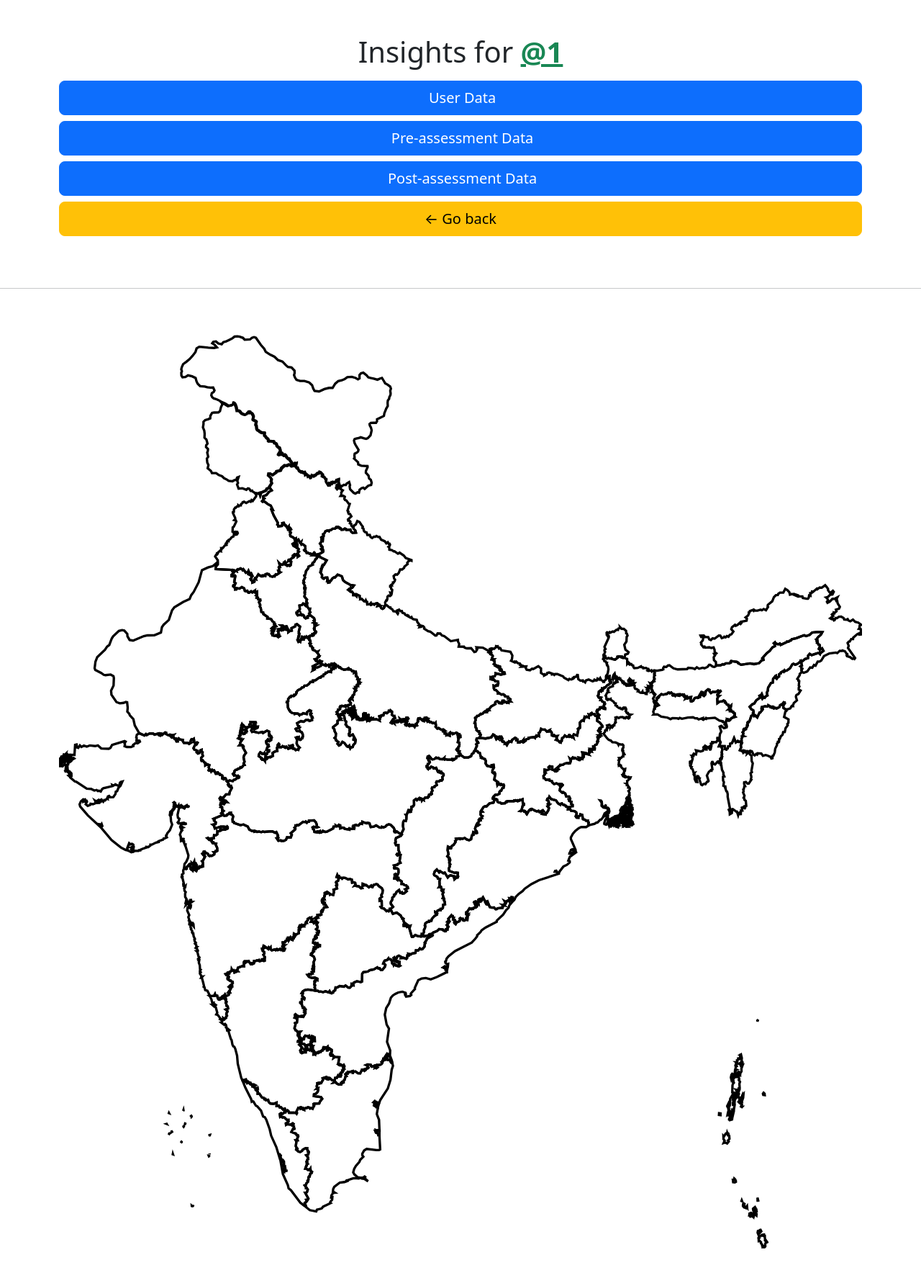
After one commit to cityowltypes/skillbot.def-dev.in, a PHP site: template theme/pages/report/chatbot.php in a window 1280 px wide. The commit adds this page. Shown: the whole page at 72% size. Run offline with PHP 8.4, Linux system fonts and the light colour scheme; the template is opened without the code that fills it, so the values that code supplies are empty; some libraries are stand-ins or nearby versions.

Commit message:
analysis

```diff
--- a/config/menus.json
+++ b/config/menus.json
@@ -43,7 +43,7 @@
       },
       {
         "name": "Insights",
-        "href": "/admin/insights",
+        "href": "/report",
         "admin_access_only": 1
       },
       {
--- a/theme/pages/_header.php
+++ b/theme/pages/_header.php
@@ -13,7 +13,7 @@
 
 	<link href="/node_modules/bootstrap/dist/css/bootstrap.min.css" rel="stylesheet">
 
-	<link href="/vendor/wildfire/admin/plugins/fontawesome/css/all.min.css" rel="stylesheet">
+	<link href="/vendor/wildfire/admin/theme/assets/plugins/fontawesome/css/all.min.css" rel="stylesheet">
 	<link href="/theme/assets/css/custom.css" rel="stylesheet">
 </head>
 
--- /dev/null
+++ b/theme/pages/report/chatbot.php
@@ -0,0 +1,16 @@
+<?php include_once __DIR__ . '/../_header.php'?>
+
+<div class="container py-5">
+	<h1 class="fw-light text-center mb-3">Insights for <a target="new" href="https://t.me/<?=$_GET['handle']?>" class="fw-bold text-success">@<?=$_GET['handle']?></a></h1>
+	<a href="/report/user-data?id=<?= $_GET['id'] ?>&handle=<?=$_GET['handle']?>" class="w-100 d-block btn btn-primary my-2 btn-lg"><i class="fad fa-download"></i>&nbsp;User Data</a>
+	<a href="/report/pre-assessment-data?id=<?= $_GET['id'] ?>&handle=<?=$_GET['handle']?>" class="w-100 d-block btn btn-primary my-2 btn-lg"><i class="fad fa-download"></i>&nbsp;Pre-assessment Data</a>
+	<a href="/report/post-assessment-data?id=<?= $_GET['id'] ?>&handle=<?=$_GET['handle']?>" class="w-100 d-block btn btn-primary my-2 btn-lg"><i class="fad fa-download"></i>&nbsp;Post-assessment Data</a>
+	<a href="/report" class="w-100 d-block btn btn-warning my-2 btn-lg">&larr;&nbsp;Go back</a>
+</div>
+
+<hr>
+
+<div class="container py-5">
+	<img src="/theme/assets/img/india.svg" class="w-100 mx-auto">
+</div>
+<?php include_once __DIR__ . '/../_footer.php'?>
```
Also changed, not shown: theme/pages/report/index.php (+11 -0 lines), theme/pages/report/post-assessment-data.php (added, +22 -0 lines), theme/pages/report/pre-assessment-data.php (added, +22 -0 lines), theme/pages/report/user-data.php (added, +20 -0 lines), theme/pages/report/userdata.php (deleted, +0 -16 lines), theme/assets/img/india.svg (added).
